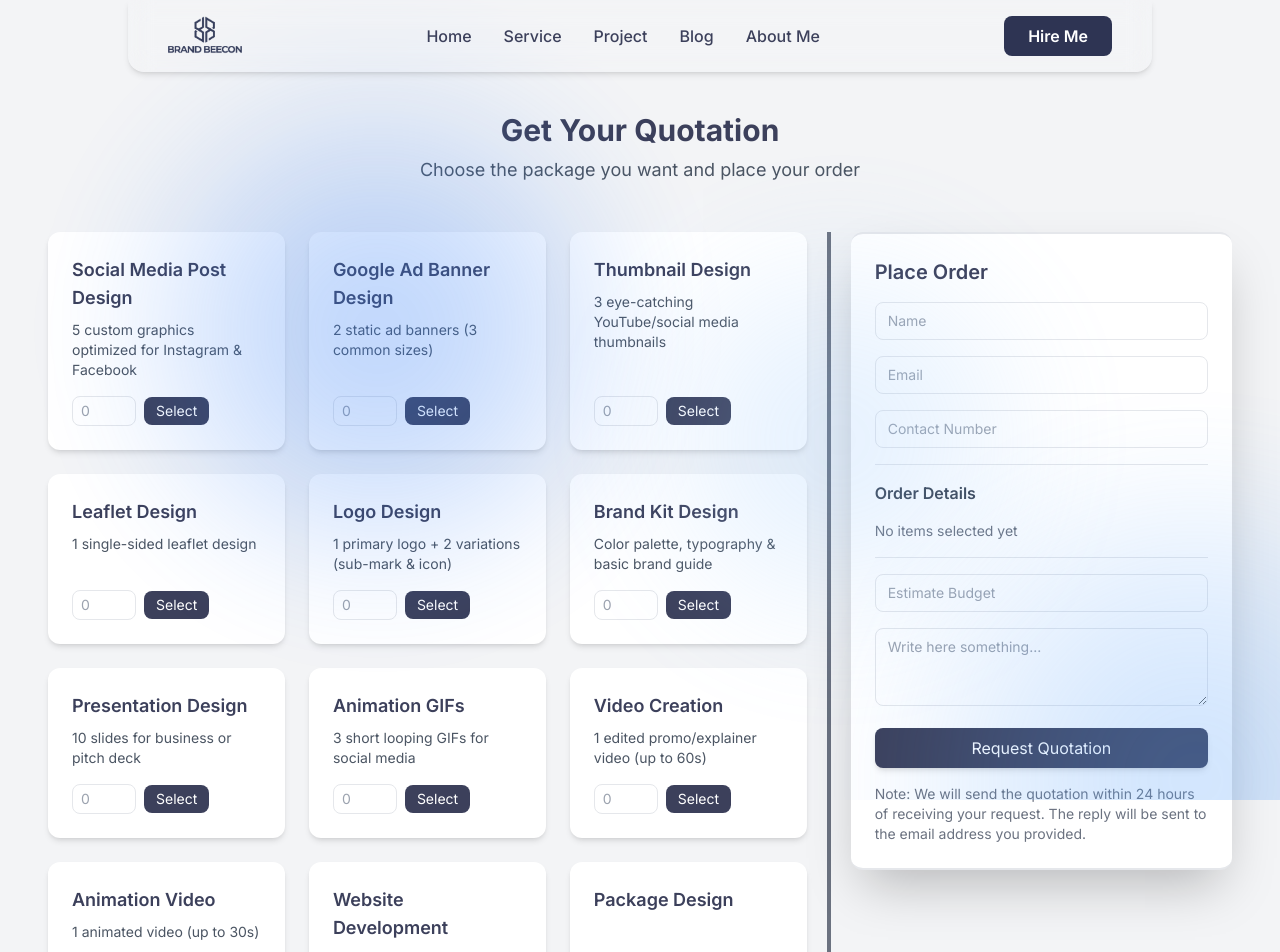
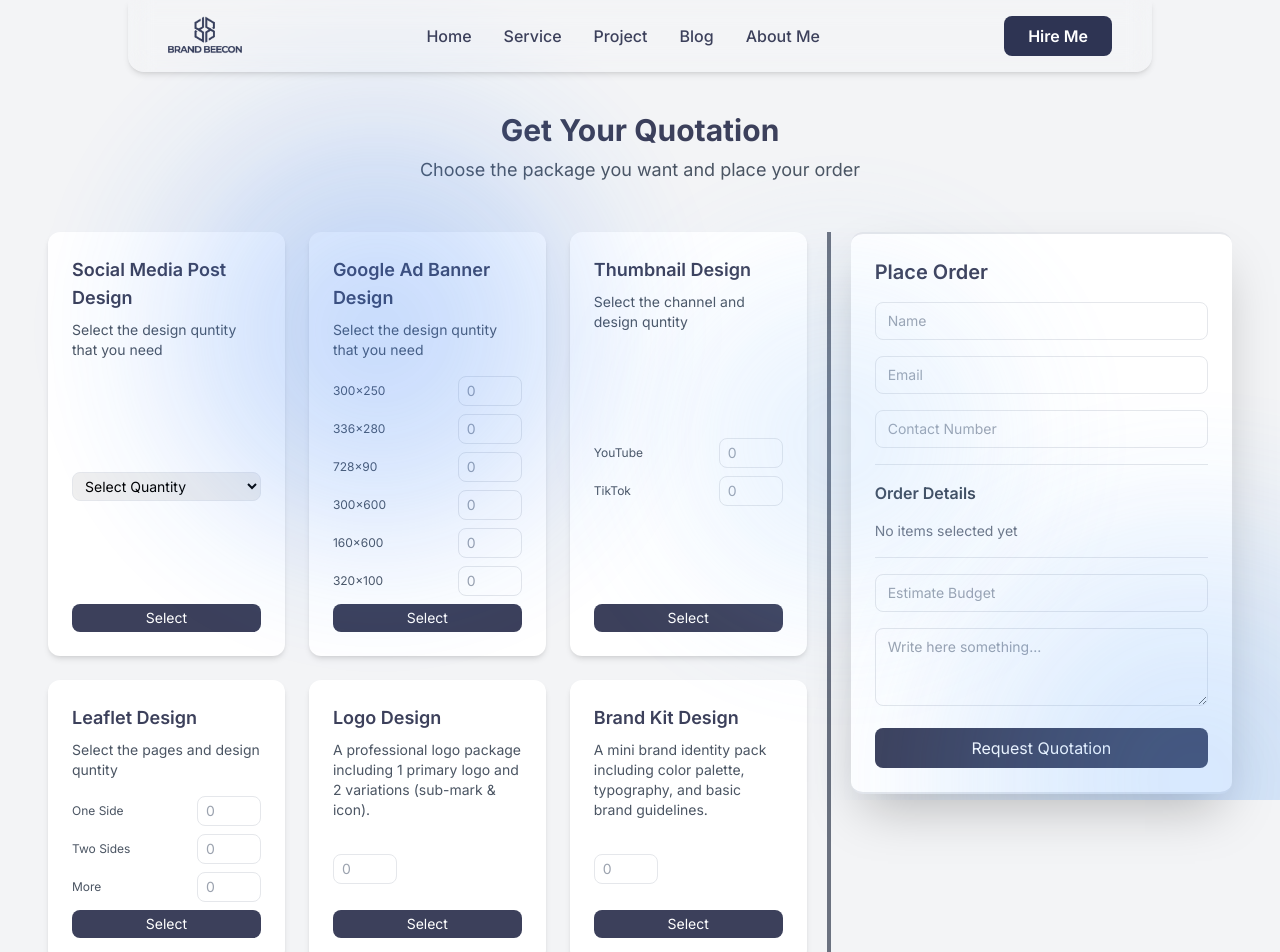
Before and after one commit to kushanirosha/Pubudu, a React (Vite) app: page /hire in a window 1280 px wide. Shown: the top 952 px of the page. Built offline with nearby package versions, Linux system fonts and the light colour scheme.

Commit message:
packeges change

```diff
--- a/src/components/Packages.tsx
+++ b/src/components/Packages.tsx
@@ -1,4 +1,4 @@
-import React, { useState, useEffect } from "react";
+import React, { useState } from "react";
 
 interface Package {
   id: number;
@@ -7,31 +7,176 @@ interface Package {
 }
 
 const packages: Package[] = [
-  { id: 1, title: "Social Media Post Design", description: "5 custom graphics optimized for Instagram & Facebook" },
-  { id: 2, title: "Google Ad Banner Design", description: "2 static ad banners (3 common sizes)" },
-  { id: 3, title: "Thumbnail Design", description: "3 eye-catching YouTube/social media thumbnails" },
-  { id: 4, title: "Leaflet Design", description: "1 single-sided leaflet design" },
-  { id: 5, title: "Logo Design", description: "1 primary logo + 2 variations (sub-mark & icon)" },
-  { id: 6, title: "Brand Kit Design", description: "Color palette, typography & basic brand guide" },
-  { id: 7, title: "Presentation Design", description: "10 slides for business or pitch deck" },
-  { id: 8, title: "Animation GIFs", description: "3 short looping GIFs for social media" },
-  { id: 9, title: "Video Creation", description: "1 edited promo/explainer video (up to 60s)" },
-  { id: 10, title: "Animation Video", description: "1 animated video (up to 30s)" },
-  { id: 11, title: "Website Development", description: "5-page responsive website design & development" },
-  { id: 12, title: "Package Design", description: "" },
-  { id: 13, title: "Product Shoot", description: "With Modle or without Model" },
-  { id: 14, title: "SEO", description: "" },
-  { id: 15, title: "Social Media Hedling", description: "" },
-  { id: 16, title: "UI?UX Design", description: "" },
+  { id: 1, title: "Social Media Post Design", description: "Select the design quntity that you need" },
+  { id: 2, title: "Google Ad Banner Design", description: "Select the design quntity that you need" },
+  { id: 3, title: "Thumbnail Design", description: "Select the channel and design quntity" },
+  { id: 4, title: "Leaflet Design", description: "Select the pages and design quntity" },
+  { id: 5, title: "Logo Design", description: "A professional logo package including 1 primary logo and 2 variations (sub-mark & icon)." },
+  { id: 6, title: "Brand Kit Design", description: "A mini brand identity pack including color palette, typography, and basic brand guidelines." },
+  { id: 7, title: "Presentation Design", description: "Custom-designed slides. Please specify the number of slides required." },
+  { id: 8, title: "Animation GIFs", description: "3 short looping animated GIFs tailored for social media or website use." },
+  { id: 9, title: "Video Creation", description: "A professionally edited promo or explainer video (up to 60 seconds)." },
+  { id: 10, title: "Animation Video", description: "A high-quality animated video (up to 30 seconds) with engaging visuals." },
+  { id: 11, title: "Website Development", description: "A modern, fully responsive website tailored to your business needs." },
+  { id: 12, title: "Package Design", description: "Custom packaging design tailored to your product. Please specify quantity." },
+  { id: 13, title: "Product Shoot", description: "Professional product photography with or without models." },
+  { id: 14, title: "SEO", description: "Search Engine Optimization services to improve visibility and ranking on Google." },
+  { id: 15, title: "Social Media Handling", description: "Complete management of your social media accounts including posting and engagement." },
+  { id: 16, title: "UI/UX Design", description: "User interface and experience design for web and mobile applications." },
 ];
 
+interface OrderItem {
+  id: number;
+  title: string;
+  qty: number;
+  details?: string;
+}
+
+interface PackageCardProps {
+  pkg: Package;
+  addToOrder: (pkg: Package, qty: number, details?: string) => void;
+}
+
+const PackageCard: React.FC<PackageCardProps> = ({ pkg, addToOrder }) => {
+  const [inputs, setInputs] = useState<any>({});
+
+  const handleInputChange = (field: string, value: number) => {
+    setInputs((prev: any) => ({ ...prev, [field]: value }));
+  };
+
+  const handleSelectClick = () => {
+    let totalQty = 0;
+    let details = "";
+
+    if (pkg.id === 2) {
+      Object.entries(inputs).forEach(([size, val]) => {
+        if (val > 0) {
+          totalQty += Number(val);
+          details += `${size}: ${val}, `;
+        }
+      });
+    } else if (pkg.id === 3 || pkg.id === 4) {
+      Object.entries(inputs).forEach(([key, val]) => {
+        if (val > 0) {
+          totalQty += Number(val);
+          details += `${key}: ${val}, `;
+        }
+      });
+    } else {
+      totalQty = Number(inputs.qty) || 0;
+    }
+
+    if (details.endsWith(", ")) {
+      details = details.slice(0, -2);
+    }
+
+    addToOrder(pkg, totalQty, details || undefined);
+  };
+
+  return (
+    <div className="bg-white p-6 rounded-xl shadow-md hover:shadow-xl transition-shadow flex flex-col justify-between">
+      <div>
+        <h3 className="text-lg font-semibold text-[#3c405b] mb-2">{pkg.title}</h3>
+        <p className="text-sm text-gray-600 mb-4">{pkg.description}</p>
+      </div>
+
+      {/* Inputs */}
+      {pkg.id === 1 && (
+        <select
+          className="border rounded-lg px-2 py-1 text-sm w-full mb-2"
+          onChange={(e) => handleInputChange("qty", parseInt(e.target.value))}
+        >
+          <option value={0}>Select Quantity</option>
+          <option value={1}>1</option>
+          <option value={5}>5</option>
+          <option value={7}>7</option>
+          <option value={10}>10</option>
+          <option value={99}>Above 10</option>
+        </select>
+      )}
+
+      {pkg.id === 2 && (
+        <div className="space-y-2 mb-2">
+          {["300x250", "336x280", "728x90", "300x600", "160x600", "320x100"].map((size) => (
+            <div key={size} className="flex items-center justify-between">
+              <span className="text-xs text-gray-600">{size}</span>
+              <input
+                type="number"
+                min="0"
+                placeholder="0"
+                className="w-16 border rounded-lg px-2 py-1 text-sm"
+                onChange={(e) => handleInputChange(size, parseInt(e.target.value))}
+              />
+            </div>
+          ))}
+        </div>
+      )}
+
+      {pkg.id === 3 && (
+        <div className="space-y-2 mb-2">
+          {["YouTube", "TikTok"].map((channel) => (
+            <div key={channel} className="flex items-center justify-between">
+              <span className="text-xs text-gray-600">{channel}</span>
+              <input
+                type="number"
+                min="0"
+                placeholder="0"
+                className="w-16 border rounded-lg px-2 py-1 text-sm"
+                onChange={(e) => handleInputChange(channel, parseInt(e.target.value))}
+              />
+            </div>
+          ))}
+        </div>
+      )}
+
+      {pkg.id === 4 && (
+        <div className="space-y-2 mb-2">
+          {["One Side", "Two Sides", "More"].map((type) => (
+            <div key={type} className="flex items-center justify-between">
+              <span className="text-xs text-gray-600">{type}</span>
+              <input
+                type="number"
+                min="0"
+                placeholder="0"
+                className="w-16 border rounded-lg px-2 py-1 text-sm"
+                onChange={(e) => handleInputChange(type, parseInt(e.target.value))}
+              />
+            </div>
+          ))}
+        </div>
+      )}
+
+      {!([1, 2, 3, 4].includes(pkg.id)) && (
+        <input
+          type="number"
+          min="1"
+          placeholder="0"
+          className="w-16 border rounded-lg px-2 py-1 text-sm mb-2"
+          onChange={(e) => handleInputChange("qty", parseInt(e.target.value))}
+        />
+      )}
+
+      <button
+        onClick={handleSelectClick}
+        className="bg-[#3c405b] text-white px-3 py-1 rounded-lg text-sm hover:bg-gray-700 hover:shadow-lg transform hover:-translate-y-1 transition-all duration-300"
+      >
+        Select
+      </button>
+    </div>
+  );
+};
+
 const QuotationPage: React.FC = () => {
-  const [order, setOrder] = useState<{ id: number; title: string; qty: number }[]>([]);
+  const [order, setOrder] = useState<OrderItem[]>([]);
   const [alert, setAlert] = useState<string | null>(null);
   const [success, setSuccess] = useState(false);
   const [progress, setProgress] = useState(100);
+  const [loading, setLoading] = useState(false);
 
-  const addToOrder = (pkg: Package, qty: number) => {
+  // Web3Forms Access Key
+  const WEB3FORMS_KEY = "b9bf4eb1-37a2-458f-81bf-11255f5b2da6";
+
+  const addToOrder = (pkg: Package, qty: number, details?: string) => {
     if (qty <= 0 || isNaN(qty)) {
       setAlert("Please enter a valid quantity before selecting a package.");
       return;
@@ -41,10 +186,12 @@ const QuotationPage: React.FC = () => {
       const existing = prev.find((item) => item.id === pkg.id);
       if (existing) {
         return prev.map((item) =>
-          item.id === pkg.id ? { ...item, qty: item.qty + qty } : item
+          item.id === pkg.id
+            ? { ...item, qty: item.qty + qty, details: details || item.details }
+            : item
         );
       }
-      return [...prev, { id: pkg.id, title: pkg.title, qty }];
+      return [...prev, { id: pkg.id, title: pkg.title, qty, details }];
     });
   };
 
@@ -52,69 +199,68 @@ const QuotationPage: React.FC = () => {
     setOrder((prev) => prev.filter((item) => item.id !== id));
   };
 
-  const handleSubmit = (e: React.FormEvent) => {
+  const handleSubmit = async (e: React.FormEvent<HTMLFormElement>) => {
     e.preventDefault();
+    setLoading(true);
+
+    const form = e.currentTarget;
+    const formData = new FormData(form);
+
+    // Append extra order details
+    formData.append("access_key", WEB3FORMS_KEY);
+    formData.append(
+      "order_details",
+      JSON.stringify(order.map((o) => ({ title: o.title, qty: o.qty, details: o.details })))
+    );
+
+    try {
+      const response = await fetch("https://api.web3forms.com/submit", {
+        method: "POST",
+        body: formData,
+      });
+
+      const result = await response.json();
+
+      if (result.success) {
         setSuccess(true);
         setProgress(100);
 
-    let interval: NodeJS.Timeout;
-    let timeLeft = 5; // 5 seconds
-    interval = setInterval(() => {
+        let timeLeft = 5;
+        const interval = setInterval(() => {
           timeLeft--;
-      setProgress((prev) => prev - 20); // 100% → 0% in 5 steps
+          setProgress((prev) => prev - 20);
           if (timeLeft <= 0) {
             clearInterval(interval);
             setSuccess(false);
           }
         }, 1000);
+
+        form.reset();
+        setOrder([]);
+      } else {
+        setAlert("Failed to send. Try again later.");
+      }
+    } catch (error) {
+      setAlert("Something went wrong. Try again later.");
+    } finally {
+      setLoading(false);
+    }
   };
 
   return (
     <div className="bg-gray-100 relative">
       <section className="pb-20 max-w-7xl mx-auto px-6 lg:px-12">
-        <div className="max-w-7xl mx-auto">
-          {/* Heading */}
         <div className="text-center mb-12">
           <h2 className="text-3xl font-bold text-[#3c405b] mb-2">Get Your Quotation</h2>
-            <p className="text-lg text-gray-600">
-              Choose the package you want and place your order
-            </p>
+          <p className="text-lg text-gray-600">Choose the package you want and place your order</p>
         </div>
 
         <div className="grid grid-cols-1 lg:grid-cols-3 gap-5">
           {/* Left side packages */}
           <div className="lg:col-span-2 grid grid-cols-1 sm:grid-cols-2 lg:grid-cols-3 gap-6 lg:pr-5 lg:border-r-4 lg:border-gray-500">
-              {packages.map((pkg) => {
-                let qtyInput = 0;
-                return (
-                  <div
-                    key={pkg.id}
-                    className="bg-white p-6 rounded-xl shadow-md hover:shadow-xl transition-shadow flex flex-col justify-between"
-                  >
-                    <div>
-                      <h3 className="text-lg font-semibold text-[#3c405b] mb-2">
-                        {pkg.title}
-                      </h3>
-                      <p className="text-sm text-gray-600 mb-4">{pkg.description}</p>
-                    </div>
-                    <div className="flex items-center gap-2">
-                      <input
-                        type="number"
-                        min="1"
-                        placeholder="0"
-                        className="w-16 border rounded-lg px-2 py-1 text-sm"
-                        onChange={(e) => (qtyInput = parseInt(e.target.value))}
-                      />
-                      <button
-                        onClick={() => addToOrder(pkg, qtyInput)}
-                        className="bg-[#3c405b] text-white px-3 py-1 rounded-lg text-sm hover:bg-gray-700 hover:shadow-lg transform hover:-translate-y-1 transition-all duration-300"
-                      >
-                        Select
-                      </button>
-                    </div>
-                  </div>
-                );
-              })}
+            {packages.map((pkg) => (
+              <PackageCard key={pkg.id} pkg={pkg} addToOrder={addToOrder} />
+            ))}
           </div>
 
           {/* Right side form */}
@@ -122,54 +268,46 @@ const QuotationPage: React.FC = () => {
             <h3 className="text-xl font-semibold text-[#3c405b] mb-4">Place Order</h3>
 
             <form className="space-y-4" onSubmit={handleSubmit}>
-                <input type="text" placeholder="Name" className="w-full border rounded-lg px-3 py-2 text-sm focus:outline-none focus:ring-2 focus:ring-blue-600 transition-all duration-200" />
-                <input type="email" placeholder="Email" className="w-full border rounded-lg px-3 py-2 text-sm focus:outline-none focus:ring-2 focus:ring-blue-600 transition-all duration-200" />
-                <input type="tel" placeholder="Contact Number" className="w-full border rounded-lg px-3 py-2 text-sm focus:outline-none focus:ring-2 focus:ring-blue-600 transition-all duration-200" />
+              <input type="text" name="name" placeholder="Name" required className="w-full border rounded-lg px-3 py-2 text-sm" />
+              <input type="email" name="email" placeholder="Email" required className="w-full border rounded-lg px-3 py-2 text-sm" />
+              <input type="tel" name="phone" placeholder="Contact Number" required className="w-full border rounded-lg px-3 py-2 text-sm" />
 
               <hr />
 
               <h4 className="text-md font-semibold text-gray-700">Order Details</h4>
               <div className="space-y-2">
                 {order.map((item) => (
-                    <div
-                      key={item.id}
-                      className="flex justify-between items-center bg-gray-100 px-3 py-2 rounded-lg"
-                    >
-                      <span className="text-sm font-medium">{item.title}</span>
-                      <div className="flex items-center gap-3">
-                        <span className="text-sm text-gray-600">
-                          Quantity: {item.qty}
-                        </span>
+                  <div key={item.id} className="flex justify-between items-start bg-gray-100 px-3 py-2 rounded-lg">
+                    <div>
+                      <span className="block text-sm font-medium">{item.title}</span>
+                      <span className="block text-xs text-gray-600">Quantity: {item.qty}</span>
+                      {item.details && <span className="block text-xs text-gray-500">{item.details}</span>}
+                    </div>
                     <button
                       type="button"
-                          className="bg-red-100 text-red-600 hover:bg-red-200 rounded-full p-1 text-xs"
+                      className="bg-red-100 text-red-600 hover:bg-red-200 rounded-full p-1 text-xs h-fit"
                       onClick={() => removeItem(item.id)}
                     >
                       ✕
                     </button>
                   </div>
-                    </div>
                 ))}
-                  {order.length === 0 && (
-                    <p className="text-sm text-gray-500">No items selected yet</p>
-                  )}
+                {order.length === 0 && <p className="text-sm text-gray-500">No items selected yet</p>}
               </div>
 
               <hr />
 
-                <input type="tel" placeholder="Estimate Budget" className="w-full border rounded-lg px-3 py-2 text-sm focus:outline-none focus:ring-2 focus:ring-blue-600 transition-all duration-200" />
-                <textarea placeholder="Write here something..." className="w-full border rounded-lg px-3 py-2 text-sm focus:outline-none focus:ring-2 focus:ring-blue-600 transition-all duration-200" rows={3} />
+              <input type="tel" name="budget" placeholder="Estimate Budget" className="w-full border rounded-lg px-3 py-2 text-sm" />
+              <textarea name="message" placeholder="Write here something..." className="w-full border rounded-lg px-3 py-2 text-sm" rows={3} />
 
-                <button type="submit" className="w-full bg-[#3c405b] text-white py-2 rounded-lg shadow-md hover:bg-gray-700 hover:shadow-lg transform hover:-translate-y-1 transition-all duration-300">
-                  Request Quotation
+              <button
+                type="submit"
+                disabled={loading}
+                className="w-full bg-[#3c405b] text-white py-2 rounded-lg hover:bg-gray-700 transition"
+              >
+                {loading ? "Submitting..." : "Request Quotation"}
               </button>
-                <p className="text-sm text-gray-500">
-                  Note: We will send the quotation within 24 hours of receiving
-                  your request. The reply will be sent to the email address you
-                  provided.
-                </p>
             </form>
-            </div>
           </div>
         </div>
       </section>
@@ -181,7 +319,7 @@ const QuotationPage: React.FC = () => {
             <p className="text-gray-800 font-medium">{alert}</p>
             <button
               onClick={() => setAlert(null)}
-              className="mt-4 bg-[#3c405b] text-white px-4 py-2 rounded-lg hover:bg-gray-700 hover:shadow-lg transform hover:-translate-y-1 transition-all duration-300"
+              className="mt-4 bg-[#3c405b] text-white px-4 py-2 rounded-lg hover:bg-gray-700 transition"
             >
               OK
             </button>
@@ -189,23 +327,17 @@ const QuotationPage: React.FC = () => {
         </div>
       )}
 
-      {/* ✅ Success Modal */}
+      {/* Success Modal */}
       {success && (
         <div className="fixed inset-0 flex items-center justify-center bg-black bg-opacity-50 z-50">
           <div className="bg-white rounded-lg shadow-lg text-center max-w-sm relative overflow-hidden">
-            {/* Progress bar */}
             <div
               className="absolute top-0 left-0 h-1 bg-green-500 transition-all duration-1000"
               style={{ width: `${progress}%` }}
             ></div>
-
             <div className="p-6">
-              <h4 className="text-lg font-semibold text-[#3c405b] mb-2">
-                Success 🎉
-              </h4>
-              <p className="text-gray-700">
-                We will send the quotation within 24 hours.
-              </p>
+              <h4 className="text-lg font-semibold text-[#3c405b] mb-2">Success 🎉</h4>
+              <p className="text-gray-700">We will send the quotation within 24 hours.</p>
             </div>
           </div>
         </div>
```
Also changed, not shown: src/components/Testimonial.tsx (+62 -20 lines). Lines whose indentation alone changed are shown as unchanged.
